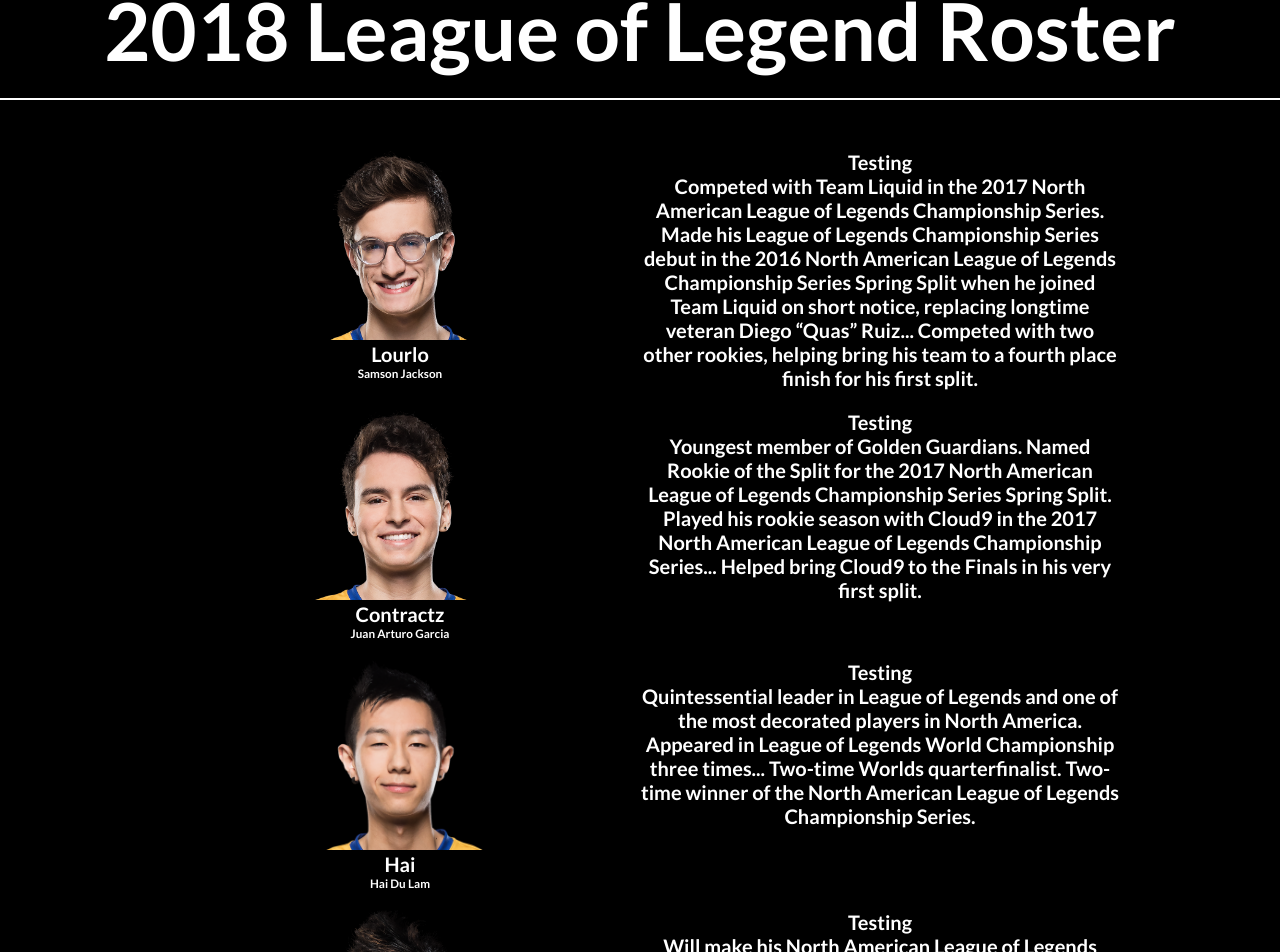
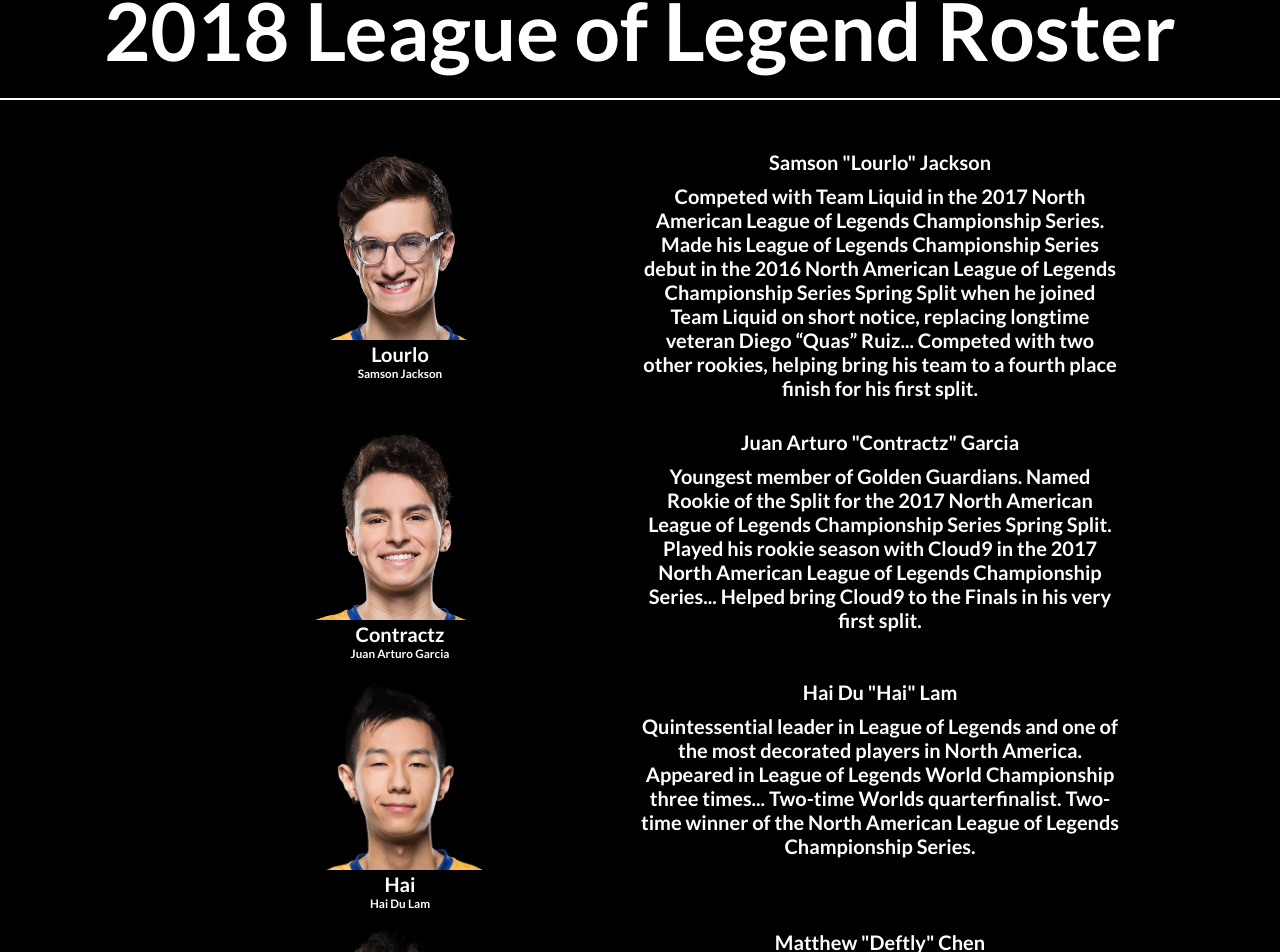
Before and after one commit to robertchou91/golden-guardians, a React app: page /team in a window 1280 px wide. Shown: the part 118-1070 px from the top of the page. Built offline with nearby package versions, Linux system fonts and the light colour scheme.

Commit message:
3rd commit

```diff
--- a/src/components/Team/PlayerDesktop/PlayerDesktop.css
+++ b/src/components/Team/PlayerDesktop/PlayerDesktop.css
@@ -20,3 +20,6 @@
    display: inline-block;
    vertical-align: top;
  }
+ .Info_playerinformation h1 {
+   margin-bottom: 1rem;
+ }
--- a/src/components/Team/PlayerDesktop/PlayerDesktop.js
+++ b/src/components/Team/PlayerDesktop/PlayerDesktop.js
@@ -10,7 +10,7 @@
         <h3>{props.realName}</h3>
       </div>
       <div className={classes.Info_playerinformation}>
-        <h1>Testing</h1>
+        <h1>{props.playerrealName}</h1>
         <h1>{props.playerBio}</h1>
       </div>
     </div>
--- a/src/components/Team/Team.js
+++ b/src/components/Team/Team.js
@@ -9,26 +9,31 @@
     players: [
       { playername: 'Lourlo',
         realname: 'Samson Jackson',
+        playerrealname: 'Samson "Lourlo" Jackson',
         portrait: 'imgs/Lourlo.png',
         playerbio: 'Competed with Team Liquid in the 2017 North American League of Legends Championship Series. Made his League of Legends Championship Series debut in the 2016 North American League of Legends Championship Series Spring Split when he joined Team Liquid on short notice, replacing longtime veteran Diego “Quas” Ruiz...  Competed with two other rookies, helping bring his team to a fourth place finish for his first split.'
       },
       { playername: 'Contractz',
         realname: 'Juan Arturo Garcia',
+        playerrealname: 'Juan Arturo "Contractz" Garcia',
         portrait: 'imgs/Contractz.png',
         playerbio: 'Youngest member of Golden Guardians. Named Rookie of the Split for the 2017 North American League of Legends Championship Series Spring Split. Played his rookie season with Cloud9 in the 2017 North American League of Legends Championship Series... Helped bring Cloud9 to the Finals in his very first split.'
       },
       { playername: 'Hai',
         realname: 'Hai Du Lam',
+        playerrealname: 'Hai Du "Hai" Lam',
         portrait: 'imgs/Hai.png',
         playerbio: 'Quintessential leader in League of Legends and one of the most decorated players in North America. Appeared in League of Legends World Championship three times... Two-time Worlds quarterfinalist. Two-time winner of the North American League of Legends Championship Series.'
       },
       { playername: 'Deftly',
         realname: 'Matthew Chen',
+        playerrealname: 'Matthew "Deftly" Chen',
         portrait: 'imgs/Deftly.png',
         playerbio: 'Will make his North American League of Legends Championship Series debut with the Golden Guardians this season. Played with eUnited in the 2016 North America Challenger Series (second-highest professional League of Legends series)... Consistent powerhouse on his former teams, topping the statistical charts in virtually every category.'
       },
       { playername: 'Matt',
         realname: 'Matthew Elento',
+        playerrealname: 'Matthew "Matt" Elento',
         portrait: 'imgs/Matt.png',
         playerbio: 'Competed in the 2017 North American League of Legends Championship Series with Team Liquid. Started 2016 with Team Liquid Academy, helping the team remain undefeated... Joined Team Liquid when all academy members were available as active substitutes.'
       }
@@ -61,6 +66,7 @@
               return <PlayerDesktop
                 playerName={player.playername}
                 realName={player.realname}
+                playerrealName={player.playerrealname}
                 playerPortrait={player.portrait}
                 playerBio={player.playerbio} />
             })}
```
